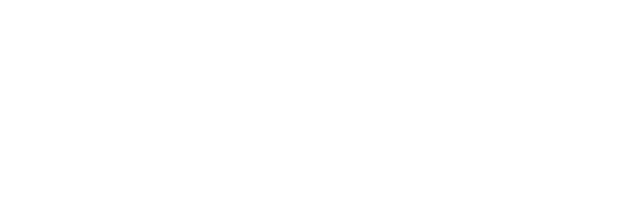
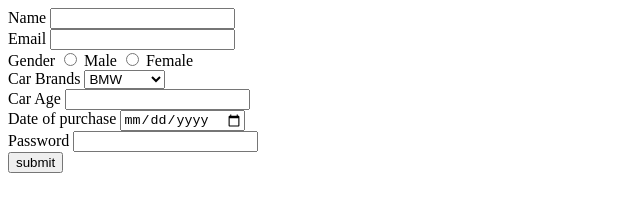
Before and after one commit to acciojob/car-insurance-form-ShaikhAnis30, a website: page main.html in a window 1280 px wide. Shown: the whole page, without its empty margins (0-640 px from the left). Drawn offline with Linux system fonts and the light colour scheme.

Commit message:
created a submission

```diff
--- a/main.html
+++ b/main.html
@@ -8,6 +8,57 @@
 
 <body>
 	<!-- the entire body must be written by student -->
+
+	<form method="Post">
+		<div>
+			<label for="name">Name</label>
+			<input type="text" name="name" id="name" required>
+		</div>
+
+		<div>
+			<label for="emial">Email</label>
+			<input type="email" name="email" id="email" required>
+		</div>
+
+		<div>
+			<label for="gender">Gender</label>
+			<input type="radio" name="gender" id="gender" required> Male
+			<input type="radio" name="gender" id="gender" required> Female
+		</div>
+
+		<div>
+			<label for="cars">Car Brands</label>
+			<select name="cars" id="cars" required>
+				<option>BMW</option>
+				<option>Audi</option>
+				<option>Mercedez</option>
+			</select>
+		</div>
+
+
+		<div>
+			<label for="carage">Car Age</label>
+			<input type="number" name="carage" id="carage" required>
+		</div>
+
+
+		<div>
+			<label for="dop">Date of purchase</label>
+			<input type="date" name="dop" id="dop" required>
+		</div>
+
+
+		<div>
+			<label for="password">Password</label>
+			<input type="password" name="password" id="password" required>
+		</div>
+
+
+		<button type="submit">submit</button>
+
+	</form>
+
+
     <script type="text/javascript" src="./script.js">
 </script>
 
```
